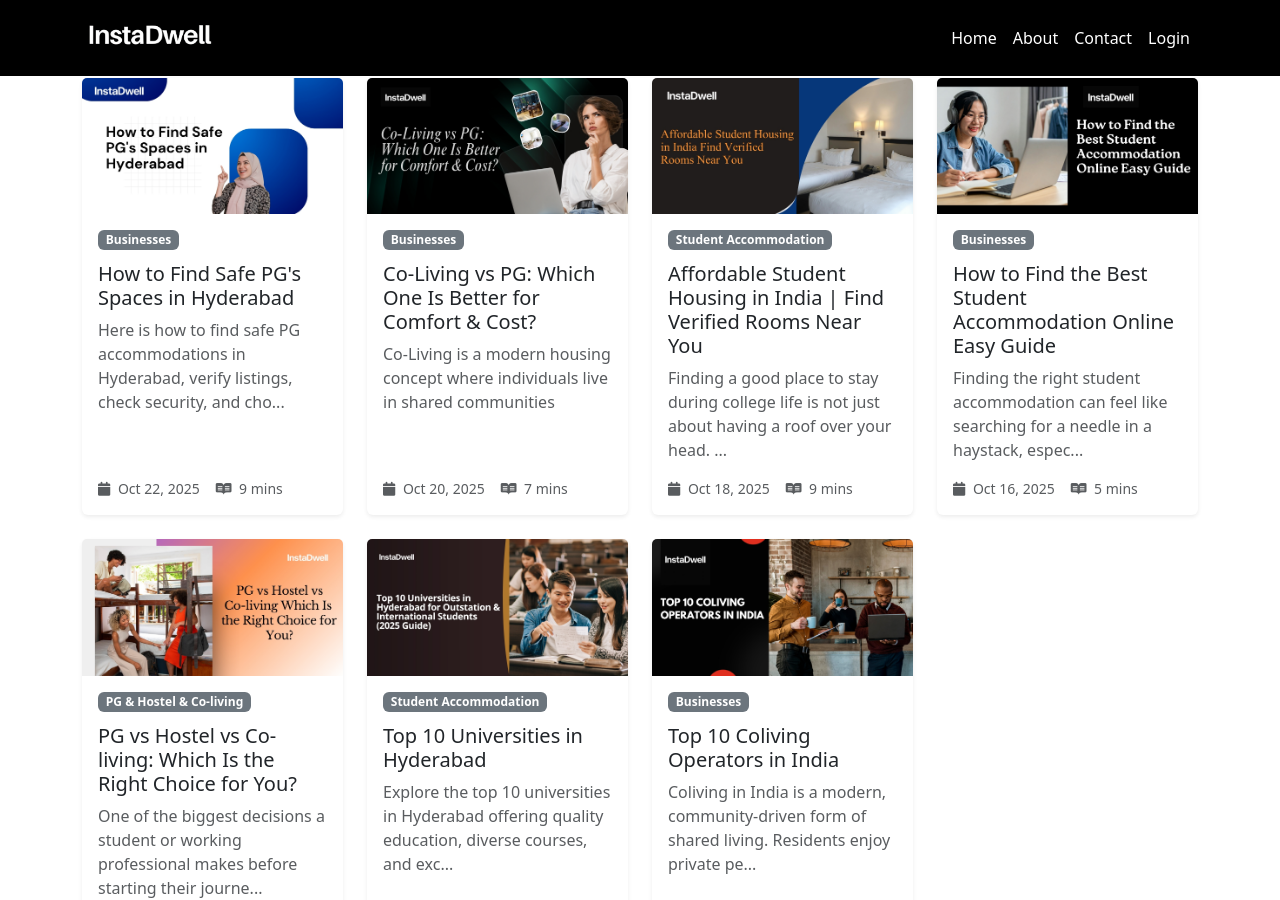
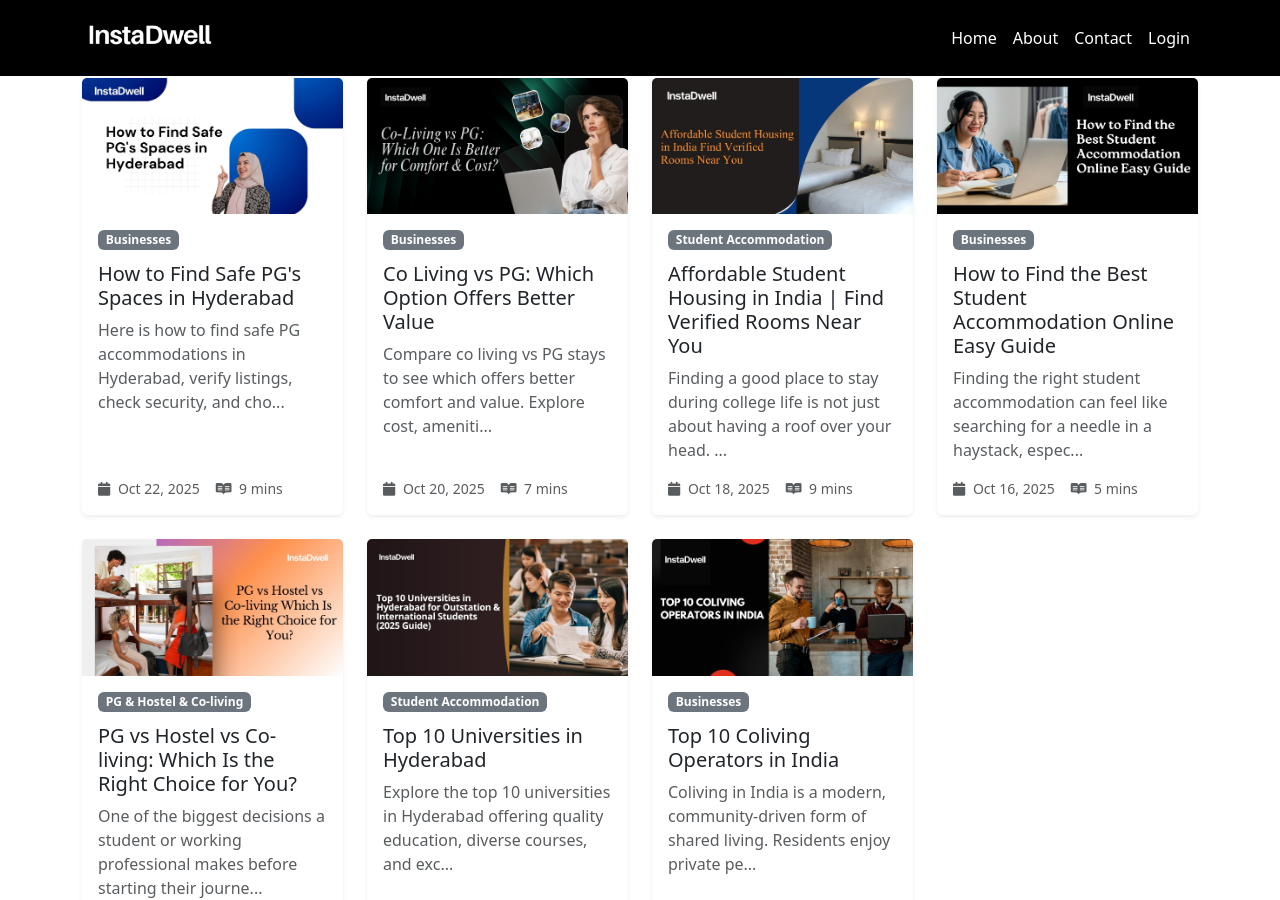
Before and after one commit to instadw/instadwell-blog, a Jekyll site: the page built from index.html, in a window 1280 px wide and 900 px high, scrolled down 934 px. Built offline with Jekyll 4.4.1, drawn with Linux system fonts in a browser that asks for light colours; the list of posts is cut into pages by our own code.

Commit message:
Update 2025-10-20-co-living-vs-pg-which-one-is-better-for-comfort-and-cost.md

```diff
--- a/_posts/2025-10-20-co-living-vs-pg-which-one-is-better-for-comfort-and-cost.md
+++ b/_posts/2025-10-20-co-living-vs-pg-which-one-is-better-for-comfort-and-cost.md
@@ -1,6 +1,6 @@
 ---
-title: "Co-Living vs PG: Which One Is Better for Comfort & Cost?"
-description: "Co-Living is a modern housing concept where individuals live in shared communities"
+title: "Co Living vs PG: Which Option Offers Better Value"
+description: "Compare co living vs PG stays to see which offers better comfort and value. Explore cost, amenities, privacy, and community for students or professionals."
 image: /assets/images/co-living-vs-pg-which-one-is-better-for-comfort-and-cost.webp
 layout: post
 permalink: /:title
@@ -40,7 +40,7 @@ Where will you live comfortably without spending too much?
 
 For most students and professionals, the debate comes down to Co-Living vs PG both popular accommodation types that serve different needs. While PGs have been around for decades, Co-Living is the modern evolution of shared housing offering comfort, convenience, and community under one roof.
 
-In today’s rental landscape, platforms recognized as [Top PG & Co-Living Platform in India and Abroad](https://instadwell.com/), are helping students and working professionals make safer and smarter choices.
+In today’s rental landscape, recognized platforms are helping students and working professionals make safer and smarter choices.
 
 ## **Understanding Co-Living Spaces**
 What Is Co-Living?
@@ -49,7 +49,7 @@ Co-Living is a modern housing concept where individuals live in shared communiti
 
 It’s designed for students, digital nomads, and young professionals who value flexibility, networking, and a stress-free lifestyle.
 
-Example: Platforms like InstaDwell, Stanza Living, and YourSpace offer co-living spaces where you can move in with just your luggage everything else is taken care of.
+Example: Platforms like [InstaDwell](https://instadwell.com/), Stanza Living, and YourSpace offer co-living spaces where you can move in with just your luggage everything else is taken care of.
 
 ## Key Features of Co-Living
 
@@ -224,7 +224,7 @@ Direct chat with property owners or support teams.
 
 Safety and comfort verification before listing.
 
-Whether you prefer a cozy PG or a vibrant co-living setup, InstaDwell — a [Trusted Platform for Student Housing Co-Living ](https://instadwell.com/about)) — helps you make the right choice with confidence.
+Whether you prefer a cozy PG or a vibrant co-living setup, InstaDwell, a [Trusted Platform for Student Housing Co-Living ](https://instadwell.com/about)) — helps you make the right choice with confidence.
 
 ## **FAQs on Co-Living vs PG**
 1️⃣ What is the main difference between a PG and Co-Living space?
@@ -278,6 +278,6 @@ Platforms like InstaDwell are revolutionizing the search experience by offering
 
 Because in the end, a good home isn’t just where you sleep — it’s where you belong.
 
-InstaDwell – Verified Homes. Global Trust.
+[InstaDwell](https://instadwell.com/),Verified Homes. Global Trust.
 Visit instadwell.com
 to explore verified Co-Living and PG options near you.
```
